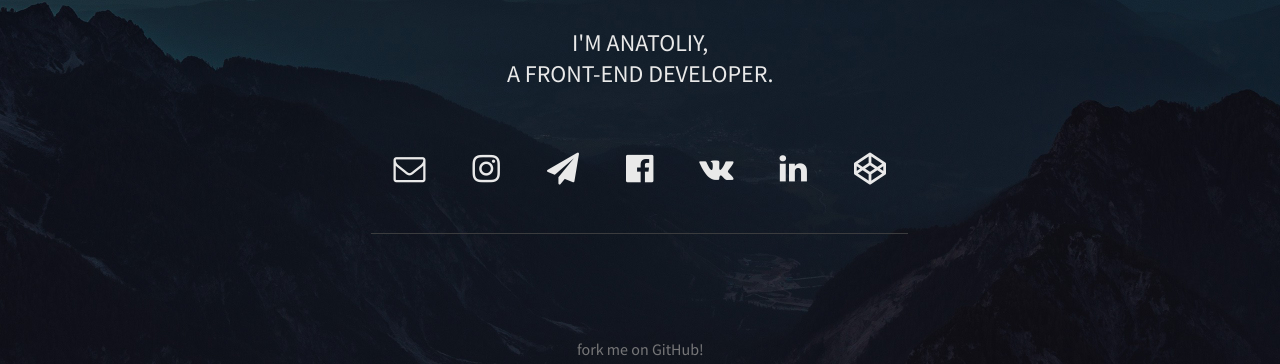
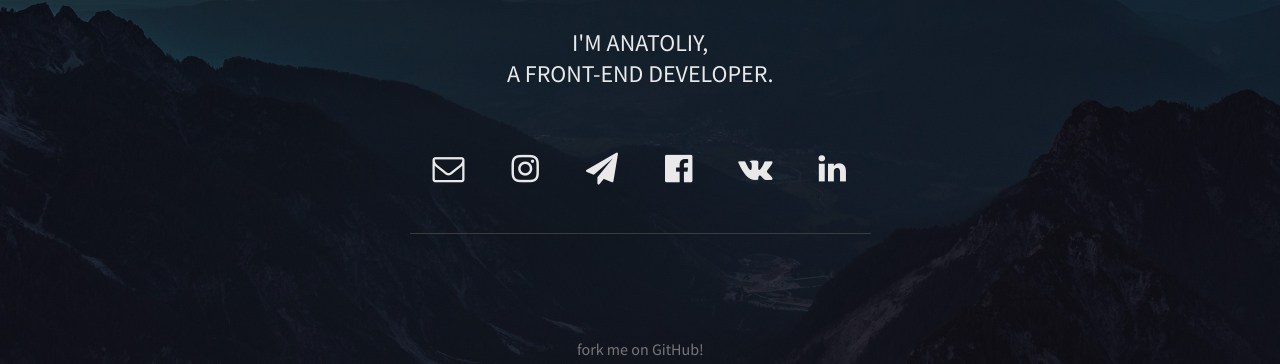
Before and after one commit to sonikbro/sonikbro.github.io, a plain HTML site: page index.html in a window 1280 px wide. Shown: the part 436-800 px from the top of the page. Drawn offline with Linux system fonts and the light colour scheme.

Commit message:
del sicial link

```diff
--- a/index.html
+++ b/index.html
@@ -28,7 +28,6 @@
 			<li class="icon"><a href="https://www.facebook.com/soniikbro" target="_blank" class="fa fa-facebook-official fa-fw fa-2x"></a></li>
 			<li class="icon"><a href="https://vk.com/sonikbro" target="_blank" class="fa fa-vk fa-fw fa-2x"></a></li>
 			<li class="icon"><a href="https://www.linkedin.com/in/anatoliy-melnyk-7a0440104/" target="_blank" class="fa fa-linkedin fa-fw fa-2x"></a></li>
-			<li class="icon"><a href="https://codepen.io/sonikbro/" target="_blank" class="fa fa-codepen fa-fw fa-2x"></a></li>
 		</ul>
 	</main>
 	<footer>
```
